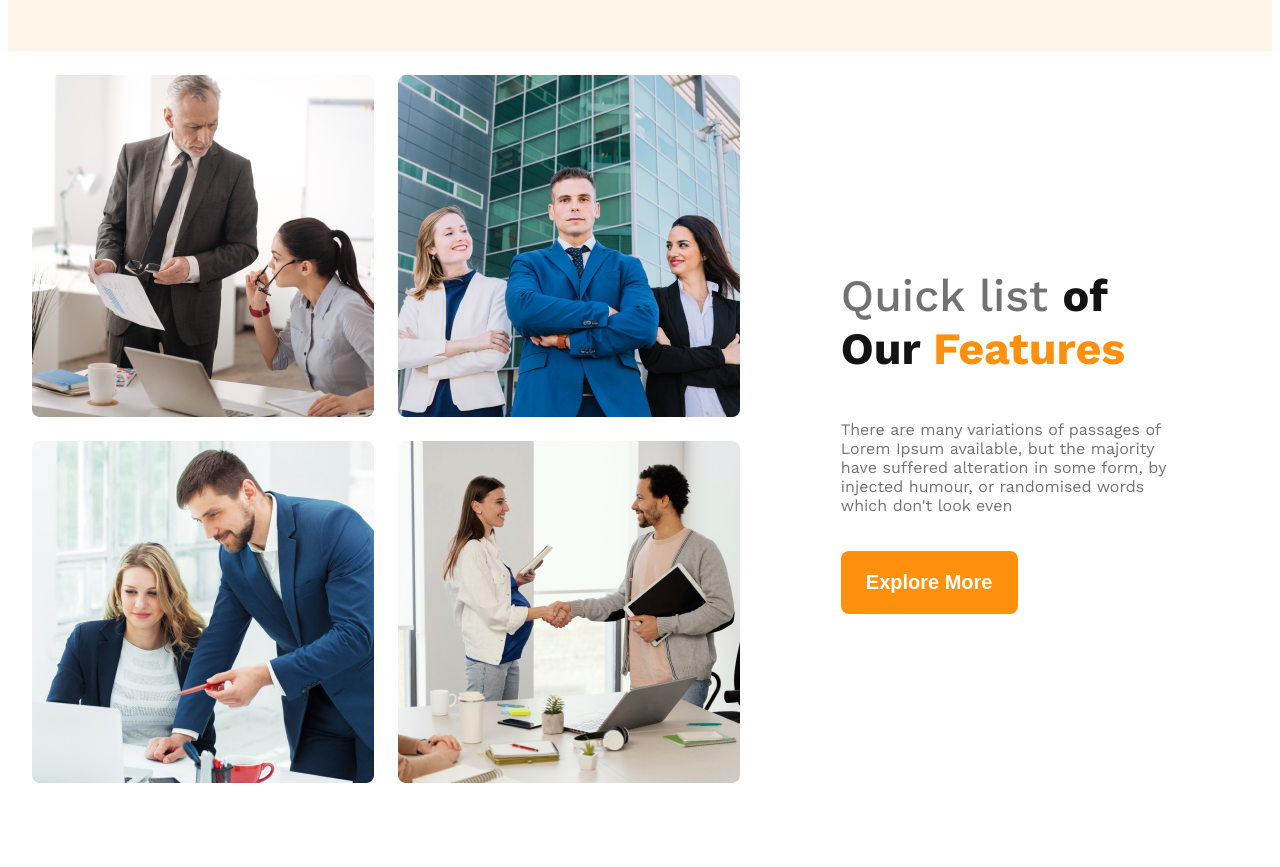
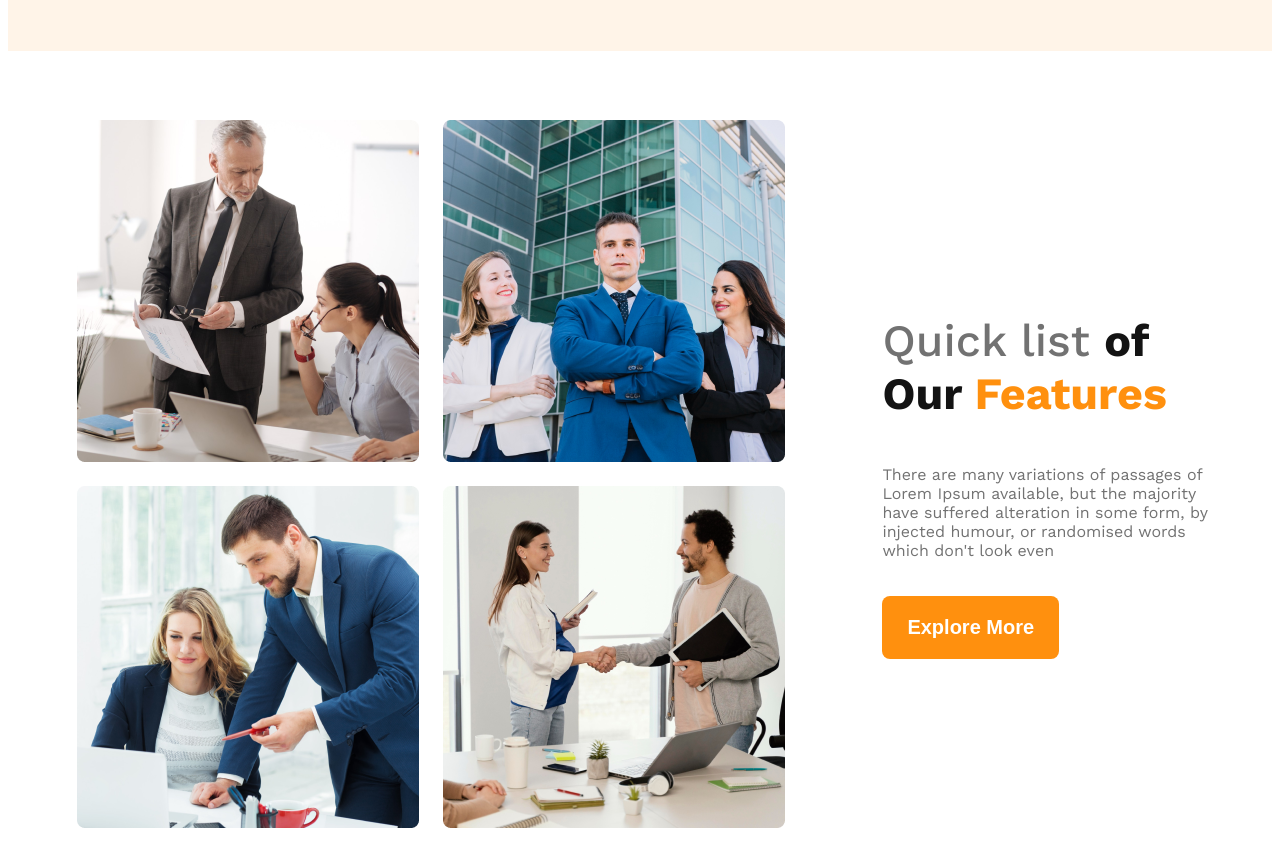
Before and after one commit to Jubair-Riyad/architect, a plain HTML site: page index.html in a window 1280 px wide. Shown: the part 833-1700 px from the top of the page. Before the commit the page ends 1648 px from the top, so only its background shows below. Drawn offline with nearby package versions, Linux system fonts and the light colour scheme.

Commit message:
correction

```diff
--- a/index.html
+++ b/index.html
@@ -24,7 +24,7 @@
         <div class="banner">
             <div class="banner-container">
                 <h1 class="banner-title">Brand New Group of Architects</h1>
-            <p class="teams-description">There are many variations of passages of Lorem Ipsum available, but the majority have suffered alteration in some form, by injected humour, or randomised words which don't look even</p>
+            <p class="text-light-gray">There are many variations of passages of Lorem Ipsum available, but the majority have suffered alteration in some form, by injected humour, or randomised words which don't look even</p>
             <button class="btn-primary">Explore More</button>
             </div>
             <img src="images/banner.png" alt="">
@@ -42,7 +42,7 @@
             </div>
             <div class="teams-content">
                 <h3 class="teams-title"><Span class="quick-list">Quick list </Span><Span class="of-our">of Our </Span><Span class="text-features">Features</Span></h3>
-                <p class="teams-description">There are many variations of passages of Lorem Ipsum available, but the majority have suffered alteration in some form, by injected humour, or randomised words which don't look even</p>
+                <p class="text-light-gray">There are many variations of passages of Lorem Ipsum available, but the majority have suffered alteration in some form, by injected humour, or randomised words which don't look even</p>
                 <button class="btn-primary">Explore More</button>
             </div>
         </section>
--- a/styles/architect.css
+++ b/styles/architect.css
@@ -57,40 +57,15 @@ nav li a{
     width: 100%;
 }
 
-/*resposive banner*/
-/*mobile devices*/
-@media screen and (max-width: 576px) {
-    header{
-        padding: 20px;
-    }
-    .banner-container{
-        width: 100%;
-        text-align: center;
-        margin: 0px auto;
-    }
-    nav{
-        flex-direction: column;
-    }
-}
-/*mdium devices*/
-@media screen and (min-width: 576px) and (max-width: 992px) {
-    header{
-        padding: 50px;
-    }
-    .banner-container{
-        width: 100%;
-        text-align: center;
-        margin: 0px auto;
-    }
-    nav{
-        flex-direction: column;
-    }
-}
+
 /*Main Style*/
 main{
     max-width: 1440px;
-    margin: 0 auto;
+    margin: 4.3rem auto;
+
 }
+
+
 .teams-container{
     display: flex;
     align-items: center;
@@ -99,11 +74,12 @@ main{
     display: grid;
     grid-template-columns: repeat(2, 1fr);
     gap: 1.5rem;
-    margin: 1.5rem;
+    margin-left: 4.3rem;
+    margin-right: 4.3rem;
 }
 .teams-content{
-    padding-left: 4.8rem;
-    padding-right: 4.8rem;
+    padding-left: 1.8rem;
+    padding-right: 2.5rem;
 }
 .teams-title{
     font-size: 2.8rem;
@@ -120,6 +96,41 @@ main{
     color: #FF900E;
     font-weight: bold;
 }
-.teams-description{
+.text-light-gray{
     color: #727272;
 }
+
+
+
+/*resposive banner*/
+/*mobile devices*/
+@media screen and (max-width: 576px) {
+    header{
+        padding: 20px;
+    }
+    .banner-container{
+        width: 100%;
+        text-align: center;
+        margin: 0px auto;
+    }
+    nav{
+        flex-direction: column;
+    }
+}
+
+
+
+/*mdium devices*/
+@media screen and (min-width: 576px) and (max-width: 992px) {
+    header{
+        padding: 50px;
+    }
+    .banner-container{
+        width: 100%;
+        text-align: center;
+        margin: 0px auto;
+    }
+    nav{
+        flex-direction: column;
+    }
+}
```
